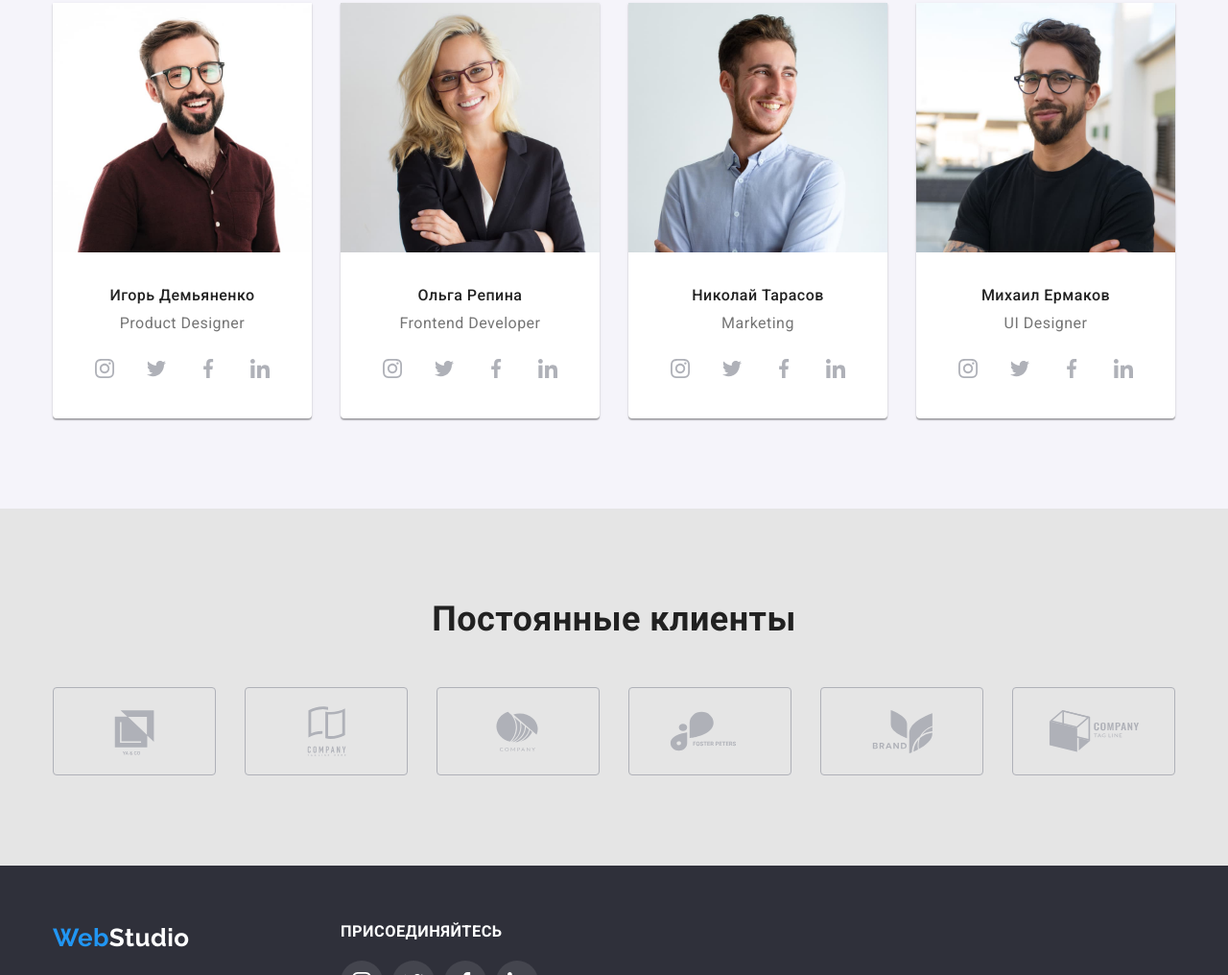
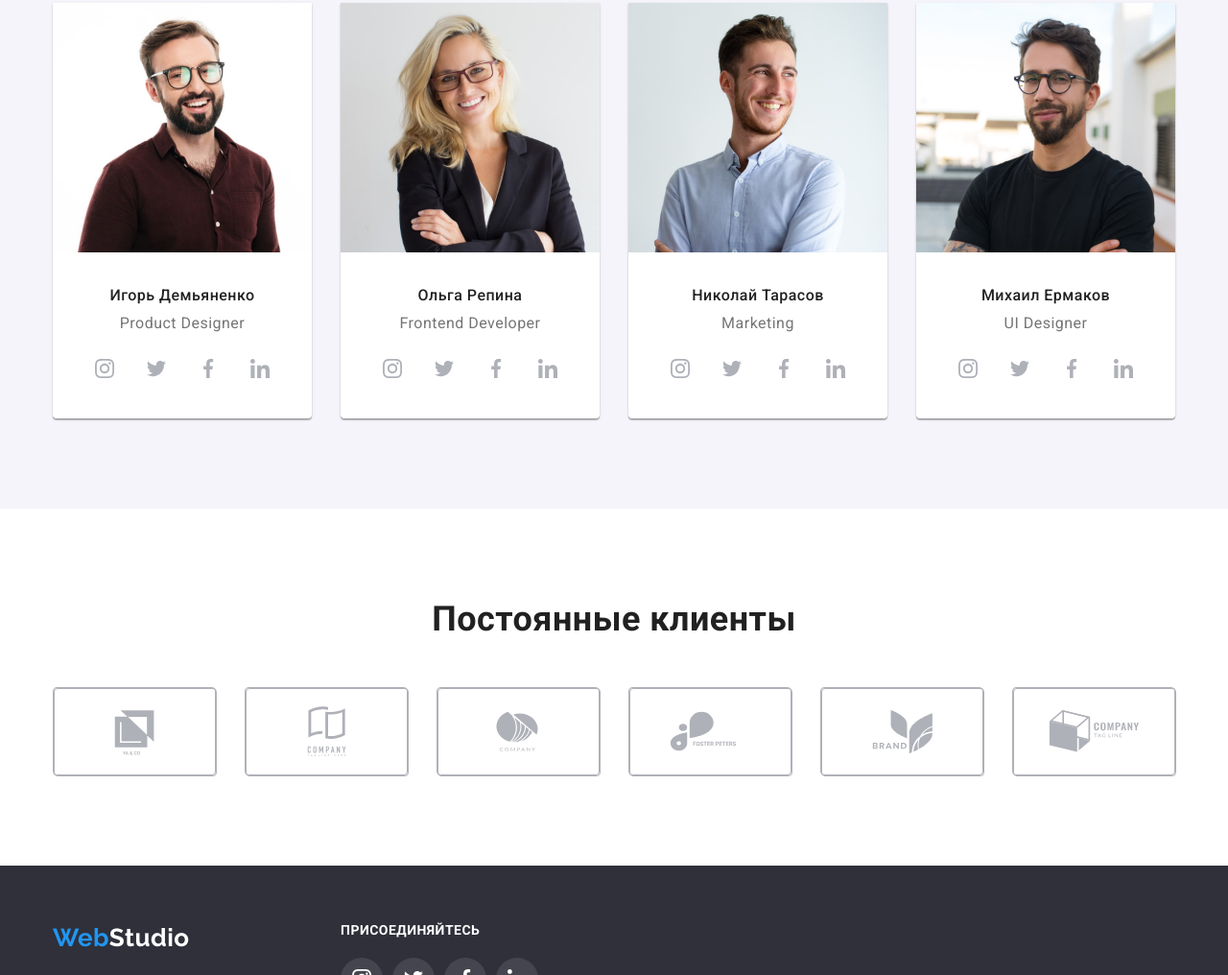
Before and after one commit to I-Alina/goit-markup-hw-04, a plain HTML site: page index.html in a window 1280 px wide. Shown: the part 1784-2800 px from the top of the page at 96% size. Drawn offline with nearby package versions, Linux system fonts and the light colour scheme.

Commit message:
Виправляє зауваження ментора

```diff
--- a/css/styles.css
+++ b/css/styles.css
@@ -208,7 +208,7 @@ header {
 }
 .title-btn:hover,
 .title-btn:focus {
-    color: var(--second-header-color);
+    color: var(--local-color);
 }
 .overlay {
     display: block;
@@ -225,6 +225,7 @@ header {
 .text {
     padding-top: 94px;
     padding-bottom: 94px;
+    background-color: #FFFFFF;
 }
 .text-title {
     font-weight: 700;
@@ -281,6 +282,7 @@ header {
 .img {
     padding-top: 0;
     padding-bottom: 94px;
+    background-color: #FFFFFF;
 }
 .img-title {
         font-weight: 700;
@@ -390,7 +392,7 @@ header {
 .commercial {
     padding-top: 94px;
     padding-bottom: 94px;
-    background-color: #E5E5E5;
+    background-color: #FFFFFF;
 }
 .commercial .container {
     margin-left: auto;
@@ -412,19 +414,23 @@ header {
 .commercial-item {
     width: 170px;
     height: 92px;
-    padding: 16px 32px;
     margin-right: 30px;
+    align-items: center;
+    justify-content: center;
     border: 1px solid #AFB1B8;
     border-radius: 4px;
-    justify-content: center;
 }
 .commercial-item:last-child {
     margin-right: 0px;
 }
 .commercial-link {
     display: flex;
+    width: 170px;
+    height: 92px;
     align-items: center;
     justify-content: center;
+    border: 1px solid #AFB1B8;
+    border-radius: 4px;
     fill: #AFB1B8;
 }
 .commercial-icon {
@@ -442,7 +448,7 @@ header {
 .commercial-item:focus {
     border-color: var(--second-header-color);
 }
-/*-------------FOOTER-------------*/
+/*-------------FOOTER------------- */
 .footer {
     background: #2F303A;
     padding-top: 60px;
--- a/index.html
+++ b/index.html
@@ -329,7 +329,7 @@
         </ul>
             </section>
             <section class="footer-join">
-                <h3 class="join">ПРИСОЕДИНЯЙТЕСЬ</h3>
+                <h4 class="join">ПРИСОЕДИНЯЙТЕСЬ</h4>
             <ul class="join-list list">
                 <li class="join-item">
                     <a href="" class="join-link link">
```
